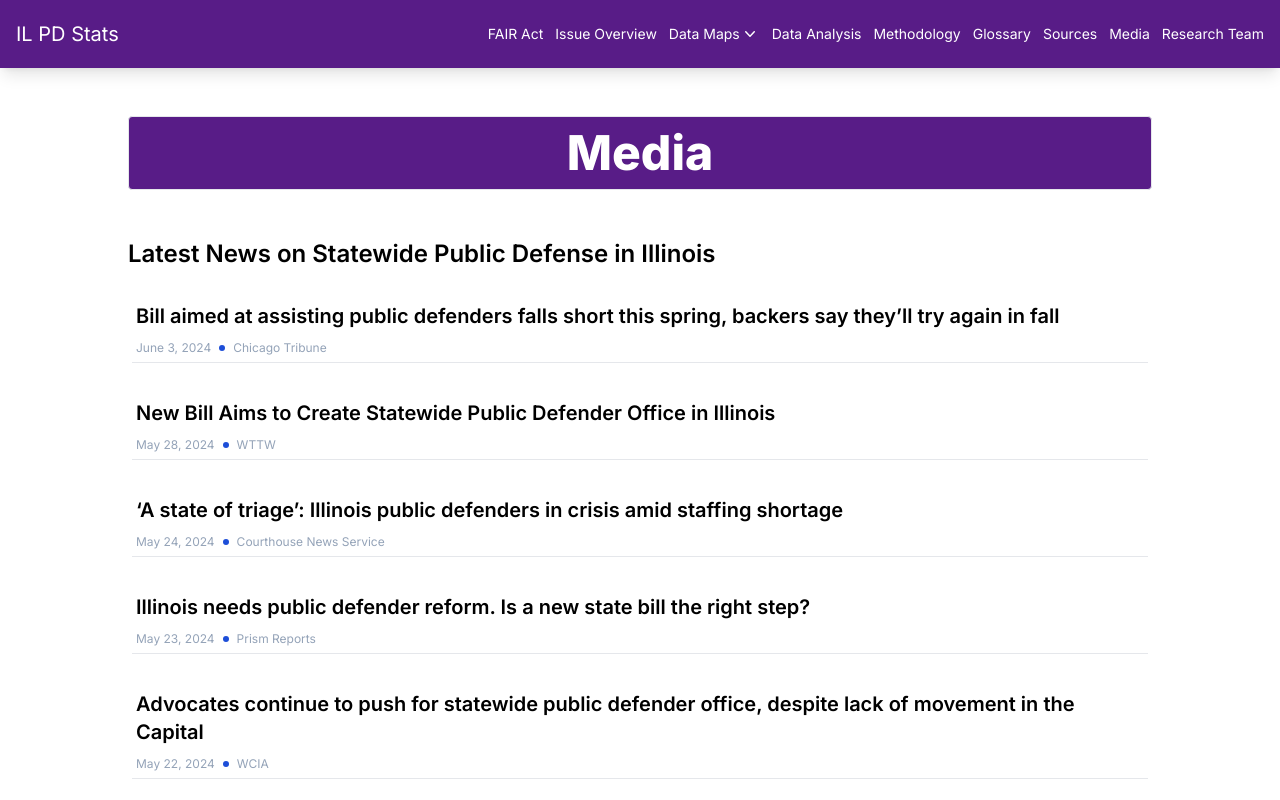
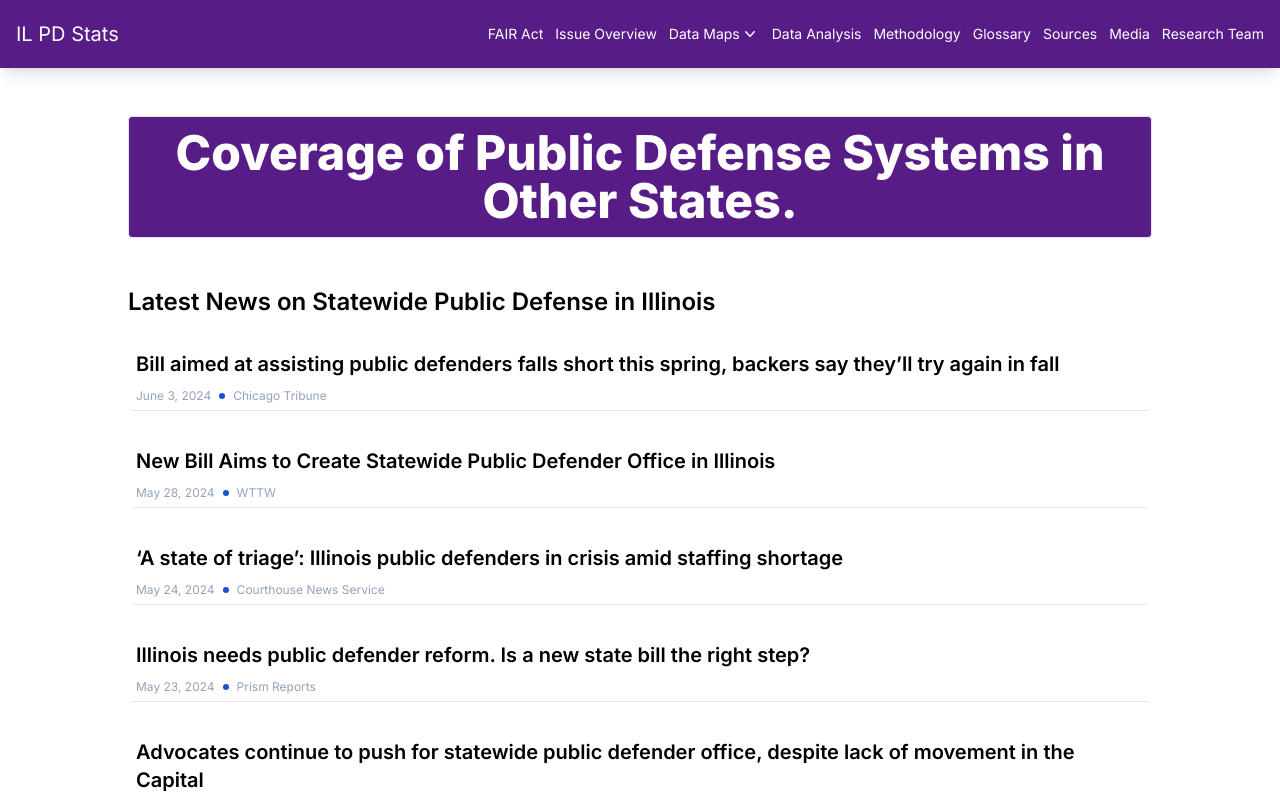
Before and after one commit to hunterMotko/il_pd_st, a Next.js app: page /media in a window 1280 px wide. Shown: the top 800 px of the page. Built offline with nearby package versions, Linux system fonts and the light colour scheme.

Commit message:
media header

```diff
--- a/src/app/media/page.tsx
+++ b/src/app/media/page.tsx
@@ -18,17 +18,17 @@ export default function NewsPage() {
     <div className="container mx-auto">
       <section className="max-w-screen-2xl m-auto w-full px-3 sm:px-8 lg:px-16 xl:px-32 flex flex-col gap-12 py-12 2xl:py-16">
         <h1 className="w-full text-4xl bg-purple-900 border rounded text-white text-center p-3 font-extrabold mx-auto md:text-5xl">
-          Media
+          Coverage of Public Defense Systems in Other States.
         </h1>
         <div className="grid w-full grid-flow-row gap-x-0 gap-y-6 md:grid-cols-1 md:gap-6 xl:grid-cols-1">
           <h2 className="text-2xl font-semibold">
             {supporting}
           </h2>
-          {d.supporting.map((item: ArticleData) => <Article key={item.title} {...item}/>)}
+          {d.supporting.map((item: ArticleData) => <Article key={item.title} {...item} />)}
           <h2 className="text-2xl font-semibold">
             {indigent}
           </h2>
-          {d.indigent.map((item: ArticleData) => <Article key={item.title} {...item}/>)}
+          {d.indigent.map((item: ArticleData) => <Article key={item.title} {...item} />)}
         </div>
       </section>
     </div>
```
